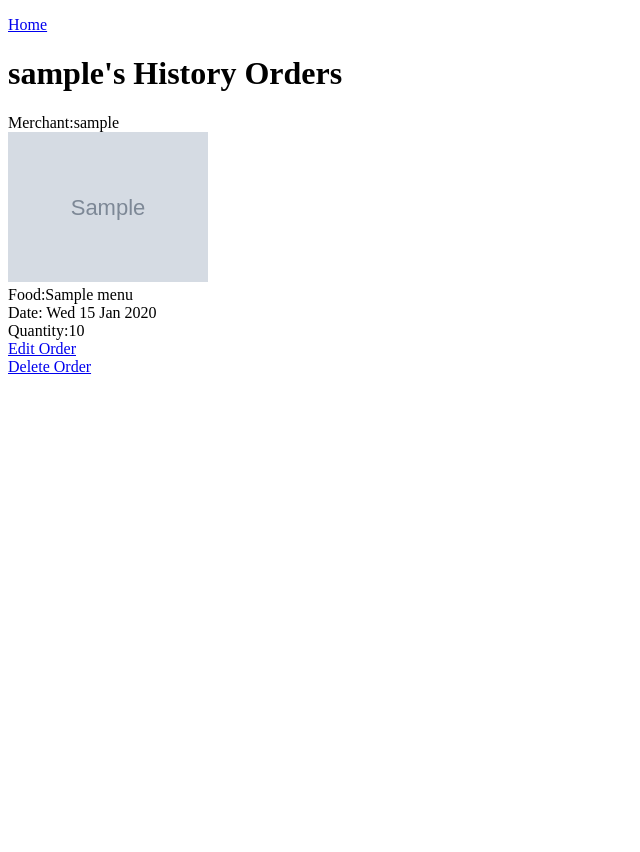
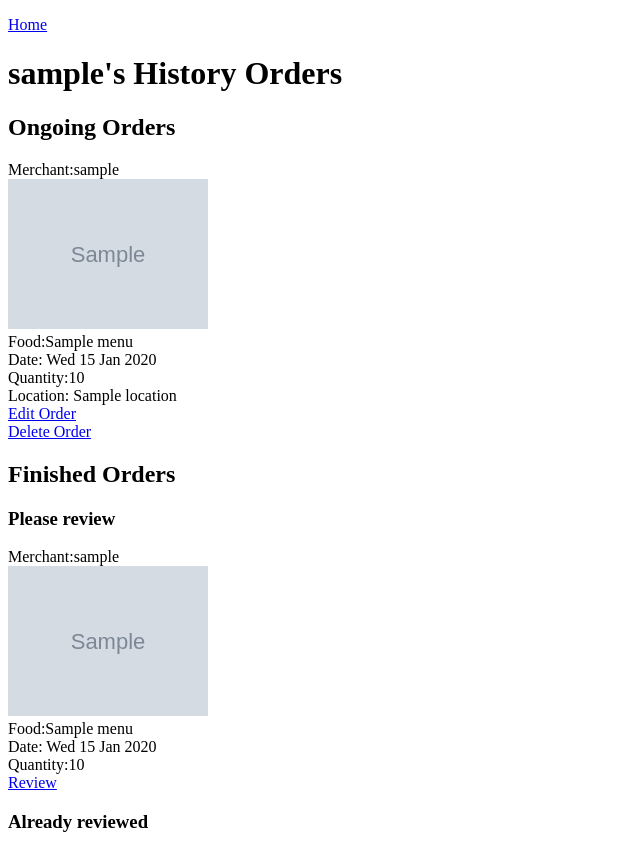
Before and after one commit to YikSanChan/15637-final, a Django app: template templates/CSS/browse_order.html in a window 1280 px wide. Shown: the whole page, without its empty margins (0-640 px from the left). Before the commit the page ends 374 px from the top, so only its background shows below. Run offline with Django 3.2, Linux system fonts and the light colour scheme; tables that the repository leaves empty hold one stand-in row (values such as "Sample post"); the template is opened without the code that fills it: values that come from a table or form of the project are taken from there, most other values are stand-ins (such as "Sample title", 1, 10 or a date in 2020); grey boxes marked "Sample" are stand-in pictures; parts of the project's set-up code (start-up, migrations or seed data) failed here and were passed over.

Commit message:
finish browse order display

```diff
--- a/templates/CSS/browse_order.html
+++ b/templates/CSS/browse_order.html
@@ -11,7 +11,9 @@
 
 <h1>{{ username }}'s History Orders</h1>
 
-{% for order in orders %}
+<h2>Ongoing Orders</h2>
+
+{% for order in ongoing %}
 
     Merchant:{{ order.menu.merchant.username }}<br>
     {% if order.menu.image %}
@@ -22,9 +24,48 @@
     Food:{{ order.menu.food_name }}<br>
     Date: {{ order.menu.meal_date|date:"D d M Y" }}<br>
     Quantity:{{ order.quantity }}<br>
+    Location: {{ order.location }}<br>
     <a href="{% url 'edit_order' order.id %}">Edit Order</a><br>
     <a href="{% url 'delete_order' order.id %}">Delete Order</a><br>
 
 {% endfor %}
+
+<h2>Finished Orders</h2>
+
+<h3>Please review</h3>
+
+{% for order in un_reviewed %}
+
+    Merchant:{{ order.menu.merchant.username }}<br>
+    {% if order.menu.image %}
+        <img src="{{ order.menu.image.url }}" width="200px">
+    {% else %}
+        <img src="{% static 'CSS/images/default.png' %}" class="img-responsive" width="200px">
+    {% endif %}<br>
+    Food:{{ order.menu.food_name }}<br>
+    Date: {{ order.menu.meal_date|date:"D d M Y" }}<br>
+    Quantity:{{ order.quantity }}<br>
+    <a href="{% url 'review_order' order.id %}">Review</a><br>
+
+{% endfor %}
+
+<h3>Already reviewed</h3>
+
+{% for order in is_reviewed %}
+
+    Merchant:{{ order.menu.merchant.username }}<br>
+    {% if order.menu.image %}
+        <img src="{{ order.menu.image.url }}" width="200px">
+    {% else %}
+        <img src="{% static 'CSS/images/default.png' %}" class="img-responsive" width="200px">
+    {% endif %}<br>
+    Food:{{ order.menu.food_name }}<br>
+    Date: {{ order.menu.meal_date|date:"D d M Y" }}<br>
+    Quantity:{{ order.quantity }}<br>
+    Rating: {{ order.rating }}<br>
+    Comment: {{ order.comment }}<br>
+
+{% endfor %}
+
 </body>
 </html>
```
